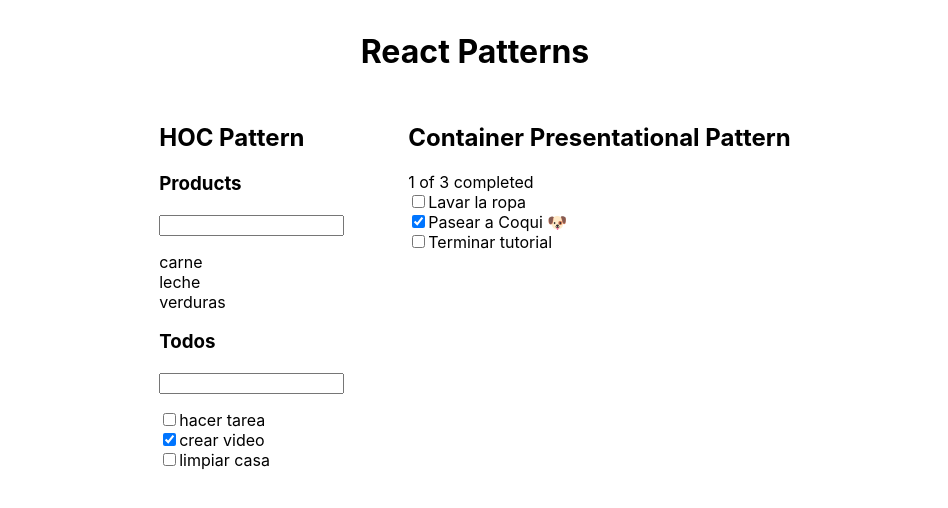
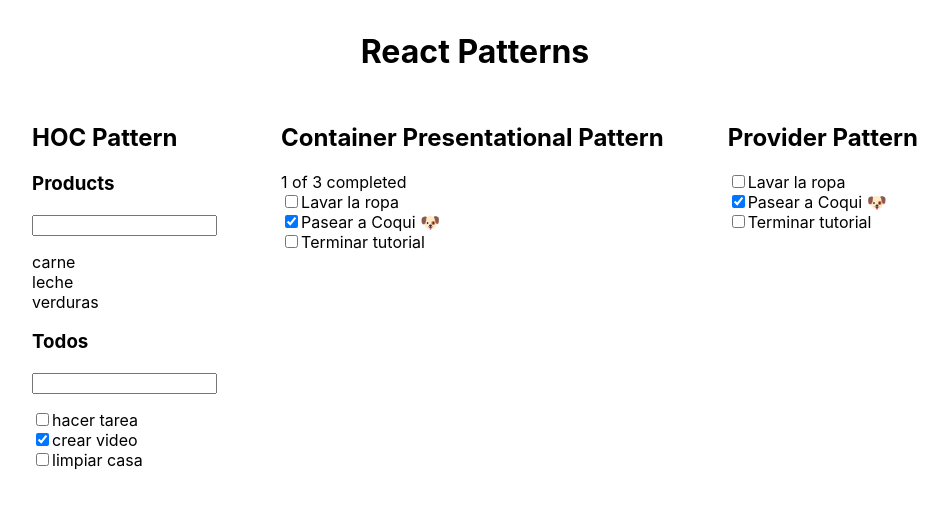
Before and after one commit to jcarlosj/React-4-Patrones-de-Dise-o-YT-VidaMRR, a React (Create React App) app: page / in a window 1280 px wide. Shown: the top 508 px of the page, without its empty margins (165-1113 px from the left). Built offline with nearby package versions, Linux system fonts and the light colour scheme.

Commit message:
[+] Provider Pattern: Lista de Todos

```diff
--- a/src/App.js
+++ b/src/App.js
@@ -1,5 +1,6 @@
 import HocPattern from './components/hoc-pattern/Main';
 import TodoContainer from './components/container-presentational-pattern/Main';
+import ProviderPattern from './components/provider-pattern/Main';
 
 import './App.css';
 
@@ -16,6 +17,9 @@ function App() {
 				<div className="pattern pattern-container-presentational">
 					<TodoContainer />
 				</div>
+				<div className="pattern pattern-provider">
+					<ProviderPattern />
+				</div>
 			</div>
 		</>
 	);
--- /dev/null
+++ b/src/components/provider-pattern/Main.jsx
@@ -0,0 +1,19 @@
+import Store from './Todos/Store';
+import TodosView from './Todos/TodosView';
+
+
+// * Main Functional Component
+const Main = () => {
+
+    return (
+        <>
+            <h2>Provider Pattern</h2>
+            <Store>
+                <TodosView />
+            </Store>
+        </>
+    );
+};
+
+
+export default Main;
--- /dev/null
+++ b/src/components/provider-pattern/Todos/Store.jsx
@@ -0,0 +1,39 @@
+import { createContext, useContext, useState } from 'react';
+
+import { newTodos } from '../../../data/data';
+
+
+// 1. Definicion de contexto
+const AppContext = createContext({
+    items: [],
+    onComplete: ( id ) => {},
+});
+
+// 2.Implementación
+// Functional Component: Provider Component
+export default function Store({ children }) {
+    const [ items, setItems ] = useState( newTodos );
+
+    function onComplete( id ) {
+        const index = items.findIndex( ( item ) => item.id === id );
+
+        items[ index ].completed = ! items[ index ].completed;
+        setItems([ ...items ]);
+    }
+
+    return (
+        <AppContext.Provider
+            value={{
+                items,
+                onComplete,
+            }}
+        >
+            { children }
+        </AppContext.Provider>
+    );
+}
+
+// 3. Función para acceder al contexto
+export function useAppContext() {
+    return useContext( AppContext );
+}
--- /dev/null
+++ b/src/components/provider-pattern/Todos/Todo.jsx
@@ -0,0 +1,21 @@
+import { useAppContext } from './Store';
+
+
+// Functional Component
+export default function Todo({ id, title, completed }) {
+    const store = useAppContext();
+
+    return (
+        <>
+            <div>
+                <input
+                    type="checkbox"
+                    checked={ completed }
+                    value={ completed }
+                    onChange={ (e) => store.onComplete( id ) }
+                />
+                { title }
+            </div>
+        </>
+    );
+}
--- /dev/null
+++ b/src/components/provider-pattern/Todos/TodoList.jsx
@@ -0,0 +1,13 @@
+import Todo from './Todo';
+
+// Functional Component
+export default function TodoList({ items }) {
+
+    return (
+        <div>
+            {   items.map( ( item ) => (
+                    <Todo key={ item.id } { ...item } />
+            ))}
+        </div>
+    );
+}
--- /dev/null
+++ b/src/components/provider-pattern/Todos/TodosView.jsx
@@ -0,0 +1,10 @@
+import TodoList from './TodoList';
+
+import { useAppContext } from './Store';
+
+// Functional Component
+export default function TodosView() {
+    const store = useAppContext();
+
+    return <TodoList items={ store.items } />;
+}
```
